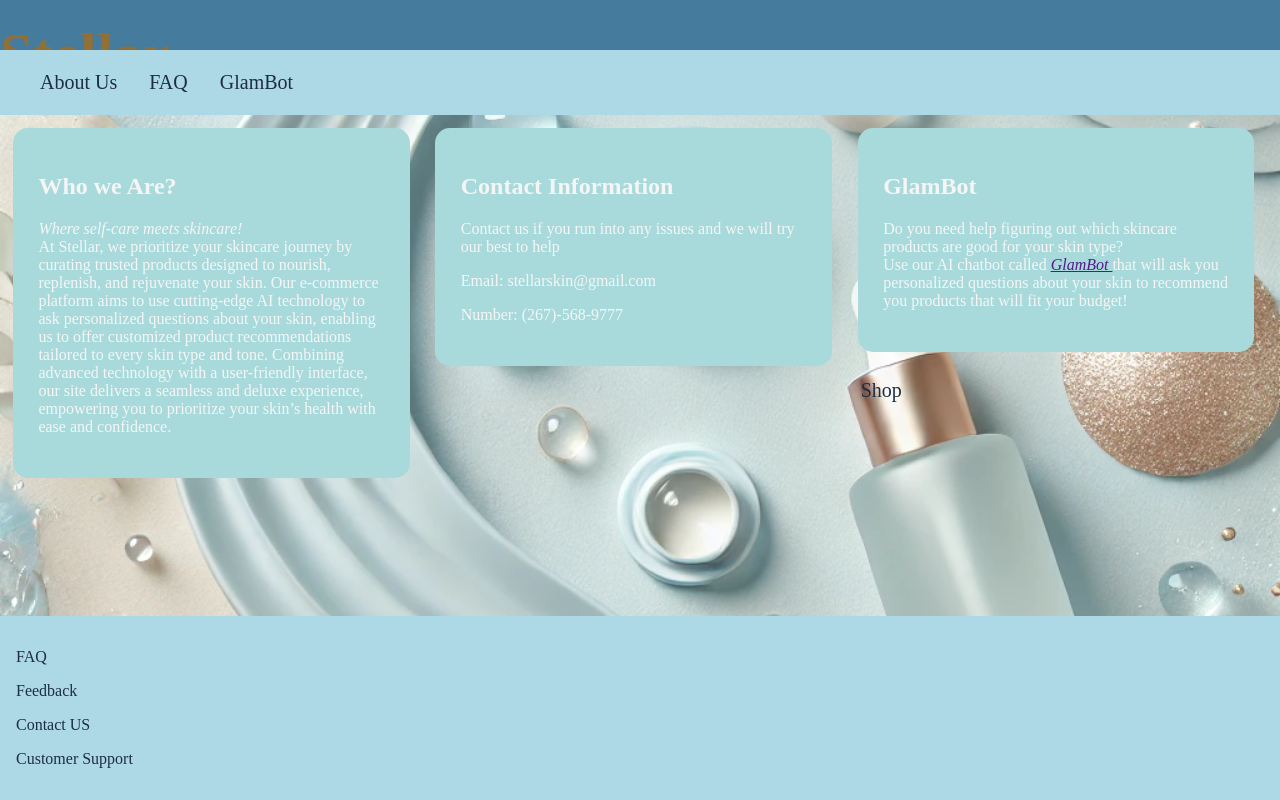
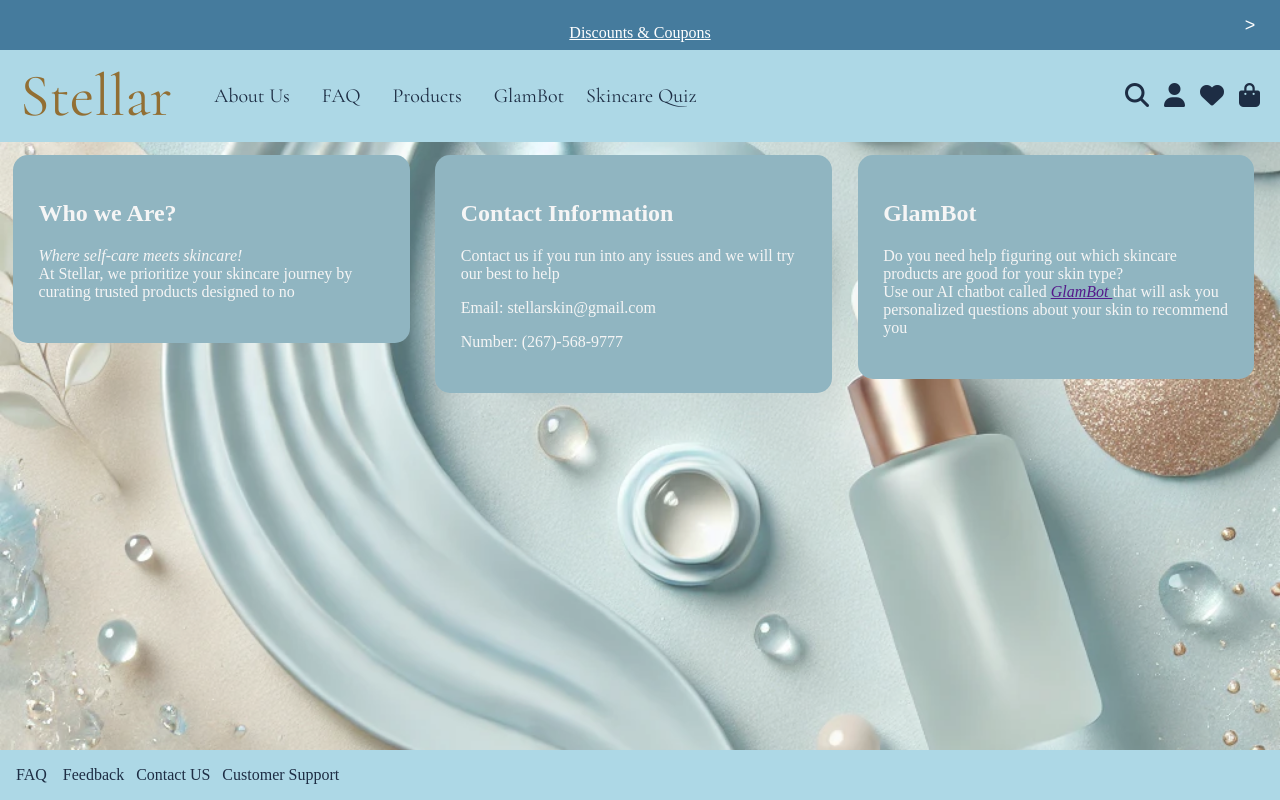
Before and after one commit to faithsarnor/Stellar-, a PHP site: page /about.html in a window 1280 px wide. Run offline with PHP 8.4, Linux system fonts and the light colour scheme.

Commit message:
rngioerng

```diff
--- a/about.html
+++ b/about.html
@@ -3,31 +3,67 @@
   <head>
     <meta charset="utf-8" />
     <title>Stellar</title>
-    <link rel="stylesheet " href="main.css " />
+    <link rel="stylesheet" href="main.css" />
+    <script src="java1.js"></script>
+    <link rel="stylesheet" href="https://fonts.googleapis.com/css2?family=Cormorant+Garamond&display=swap" >
+    <link rel="stylesheet" href="https://cdnjs.cloudflare.com/ajax/libs/font-awesome/6.4.2/css/all.min.css">
   </head>
 
   <body>
+    <div class="rectangle-22" >
+      <div class="slideshow-container" id="slides">
 
-    <body>
-      <div class="rectangle-22">
-        <h2 class="fix"><a href="index.html">Stellar</a></h2>
+        <div class="slide"  onclick="showPopup('Get 30% off today with the code SAVE30 at checkout! Plus, receive a free 4-piece gift when you shop on first time of Stellar.com. This offer cannot be exchanged for cash or used as credit toward other products and is subject to change without notice. It cannot be combined with any other offers, and free items are eligible for returns or exchanges. Don’t miss out! Keep an eye on our site for 30% off every 3 weeks and other exclusive promotions coming your way!')">
+          <span id="pipo">Discounts & Coupons</span></div>
+        <div class="slide"><span>Get 40% off Your First Order</span></div>
+        <div class="slide"><span>Free Shipping on Orders $110+</span></div>
+
+
       </div>
-      <div class="header">
+      <div class="slideshow-nav">
+        <button id="prev-slide"></button>
+        <button id="next-slide">></button>
+      </div>
+    </div>
+
+    <div id="discount-popup" class="popup">
+      <div class="popup-content">
+        <span class="close-popup">X</span>
+        <p id="popup-message"></p>
+      </div>
+
+    </div>
+    <!-- Header with Stellar and Navigation Links -->
     <div class="header">
       <ul class="head">
+        <li class="fix"><a href="index.html">Stellar</a></li>
         <li><a href="about.html">About Us</a></li>
         <li><a href="faq.html">FAQ</a></li>
+        <li><a href="Products.html">Products</a></li>
         <li class="ai">GlamBot</li>
+        <li><a href="form.html"> &nbsp; &nbsp; Skincare Quiz</a></li>
       </ul>
+      <!--icons-->
+      <div class="icons">
+        <a href="#" class="icon"><i class="fas fa-search"></i></a>
+        <a href="Log/indi.html" class="icon"><i class="fas fa-user"></i></a>
+        <a href="wishlist.html" class="icon"><i class="fas fa-heart"></i></a>
+        <a href="cart.html" class="icon"><i class="fas fa-shopping-bag"></i></a>
+    </div>
+    <div class="search-container" id="search-container">
+      <div class="search-input-wrapper">
+        <input type="text" id="search-input" placeholder="What can we help you find?" />
+        <i class="fas fa-times" id="search-close-icon"></i>
+      </div>
+      <div id="search-results"></div>
     </div>
   </div>
 
   <div class="parallel_display">
     <div class="about">
        <h2> Who we Are? </h2>
-           <p> <i> Where self-care meets skincare! </i> <br>At Stellar, we prioritize your skincare journey by curating trusted products designed to nourish, replenish, and rejuvenate your skin. Our e-commerce platform aims to use cutting-edge AI technology to ask personalized questions about your skin, enabling us to offer customized product recommendations tailored to every skin type and tone. Combining advanced technology with a user-friendly interface, our site delivers a seamless and deluxe experience, empowering you to prioritize your skin’s health with ease and confidence.</p>
+       <p> <i> Where self-care meets skincare! </i> <br>At Stellar, we prioritize your skincare journey by curating trusted products designed to no
     </div>
-
 
     <div class="about">
         <h2> Contact Information </h2>
@@ -35,37 +71,21 @@
         <p> Email: stellarskin@gmail.com </p>
         <p> Number: (267)-568-9777</p>
     </div>
-
-
     <div class="about">
       <h2> GlamBot </h2>
       <p> Do you need help figuring out which skincare products are good for your skin type?
-            <br> Use our AI chatbot called <i> <a href= ""> GlamBot </a></i>  that will ask you personalized questions about your skin to recommend you products that will fit your budget!
+        <br> Use our AI chatbot called <i> <a href= ""> GlamBot </a></i>  that will ask you personalized questions about your skin to recommend you
       </p>
+    </div>
+</div>
+
+    <footer class="footer">
+      <span> FAQ</span> &nbsp;&nbsp;
+      <span>Feedback</span>&nbsp;&nbsp;
+      <span>Contact US</span>&nbsp;&nbsp;
+      <span>Customer Support</span>
+    </footer>
 
 
-
-
-
-        </div>
-
-    </div>
-
-    <div class="dropdown">
-      <button class="drop">Shop</button>
-
-      <div class="dropdown-menu">
-        <a href="#">Cart</a>
-        <a href="#">Login</a>
-        <a href="#">Coupon</a>
-        <a href="#">Discount </a>
-      </div>
-    </div>
-    <footer class="footer">
-      <p> FAQ</p>
-      <p>Feedback</p>
-      <p>Contact US</p>
-      <p>Customer Support</p>
-    </footer>
   </body>
 </html>
--- /dev/null
+++ b/database.sql
@@ -0,0 +1 @@
+git
--- a/index.html
+++ b/index.html
@@ -23,7 +23,7 @@
 
       </div>
       <div class="slideshow-nav">
-        <button id="prev-slide"></button>
+        <button id="prev-slide"><</button>
         <button id="next-slide">></button>
       </div>
     </div>
@@ -38,7 +38,6 @@
 
 
 
-
     <!-- Header with Stellar and Navigation Links -->
     <div class="header">
       <ul class="head">
@@ -47,6 +46,7 @@
         <li><a href="faq.html">FAQ</a></li>
         <li><a href="Products.html">Products</a></li>
         <li class="ai">GlamBot</li>
+        <li><a href="form.html"> &nbsp; &nbsp; Skincare Quiz</a></li>
 
 
       </ul>
--- a/main.css
+++ b/main.css
@@ -127,7 +127,7 @@ body {
 
 .about {
     width: 27%;
-    background-color: #a8dadc;
+    background-color: rgb(144, 181, 193);
     border-radius: 15px;
     padding: 2%;
     margin: 1%;
@@ -337,7 +337,7 @@ body {
         transform: translate(-50%, -50%);
         width: 600px;
         max-width: 100%;
-        color: #fff;
+        color: #515c6c;
         border-radius: 10px;
         box-shadow: 0 0 10px 2px rgba(100, 100, 100, 0.1);
         overflow: hidden;
```
Also changed, not shown: form.html (+4 -5 lines), form.php (+64 -6 lines). Lines whose indentation alone changed are shown as unchanged.
